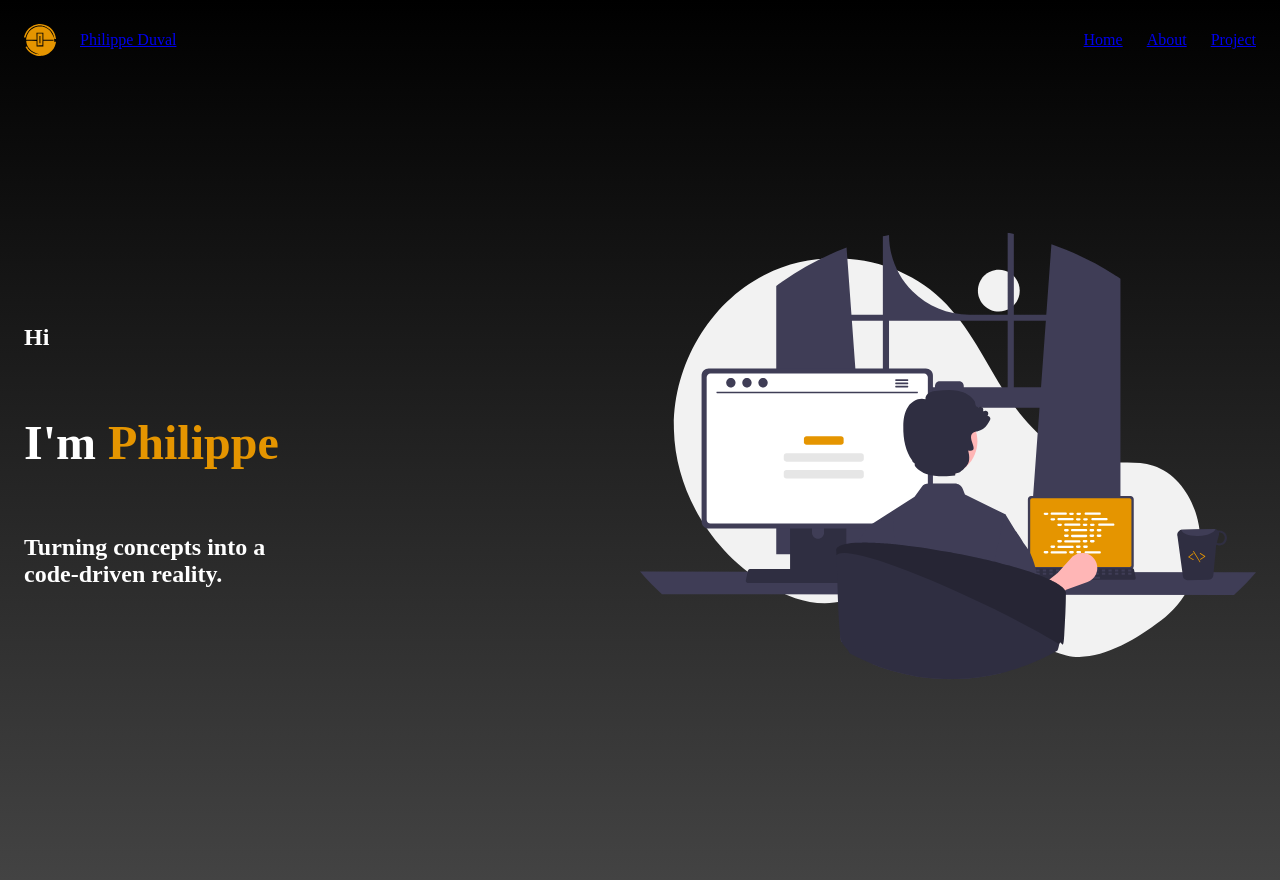
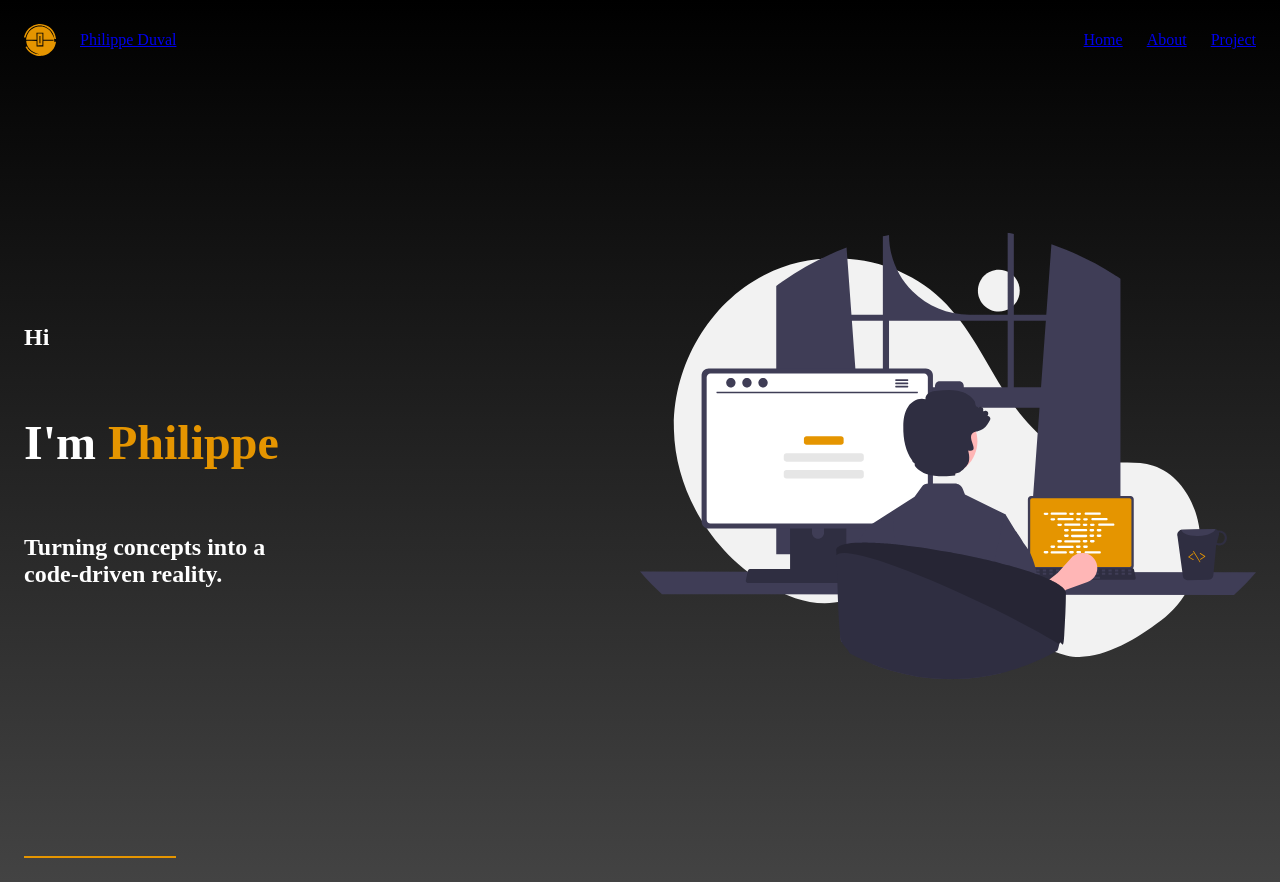
Before and after one commit to ichiin/portfolio-site, a React (Vite) app: page / in a window 1280 px wide. Built offline with nearby package versions, Linux system fonts and the light colour scheme.

Commit message:
[Project] Added divider and flex layout to the page

```diff
--- /dev/null
+++ b/src/components/Atoms/Divider/Divider.tsx
@@ -0,0 +1,13 @@
+import styled from "@emotion/styled";
+import { colors } from "../../../styles/colors";
+
+const Container = styled.hr({
+  margin: 0,
+  width: "150px",
+});
+
+const Divider = () => {
+  return <Container color={colors.primary} />;
+};
+
+export default Divider;
--- a/src/containers/App/App.tsx
+++ b/src/containers/App/App.tsx
@@ -3,10 +3,14 @@ import Header from "./Sections/Header";
 import theme from "../../styles/theme";
 import { colors } from "../../styles/colors";
 import Home from "./Sections/Home";
+import Divider from "../../components/Atoms/Divider/Divider";
 
 const AppContainer = styled.div({
+  alignItems: "flex-start",
   background: theme.background.gradient,
   color: colors.white,
+  display: "flex",
+  flexDirection: "column",
   minHeight: "100vh",
   padding: theme.space.medium,
 });
@@ -16,6 +20,7 @@ function App() {
     <AppContainer>
       <Header />
       <Home />
+      <Divider />
     </AppContainer>
   );
 }
--- a/src/containers/App/Sections/Header.tsx
+++ b/src/containers/App/Sections/Header.tsx
@@ -9,6 +9,7 @@ const Container = styled.header({
   display: "flex",
   flexWrap: "nowrap",
   justifyContent: "space-between",
+  width: "100%",
 });
 
 const Header = ({}) => {
```
